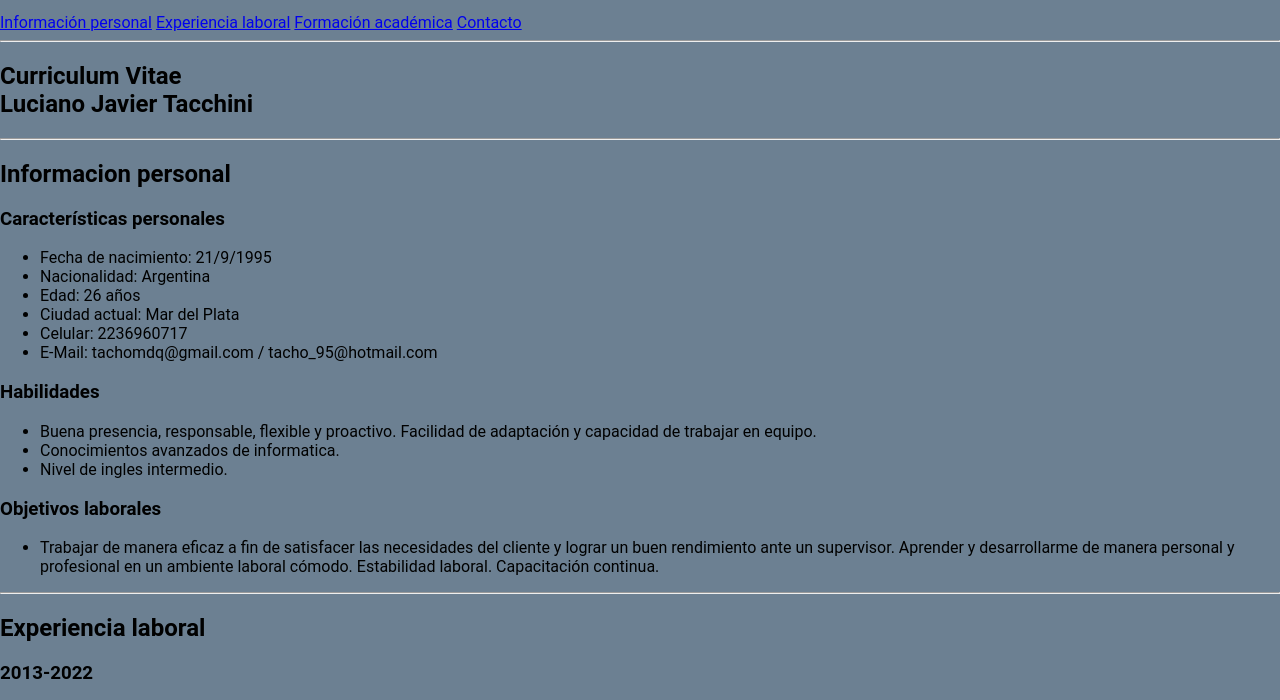
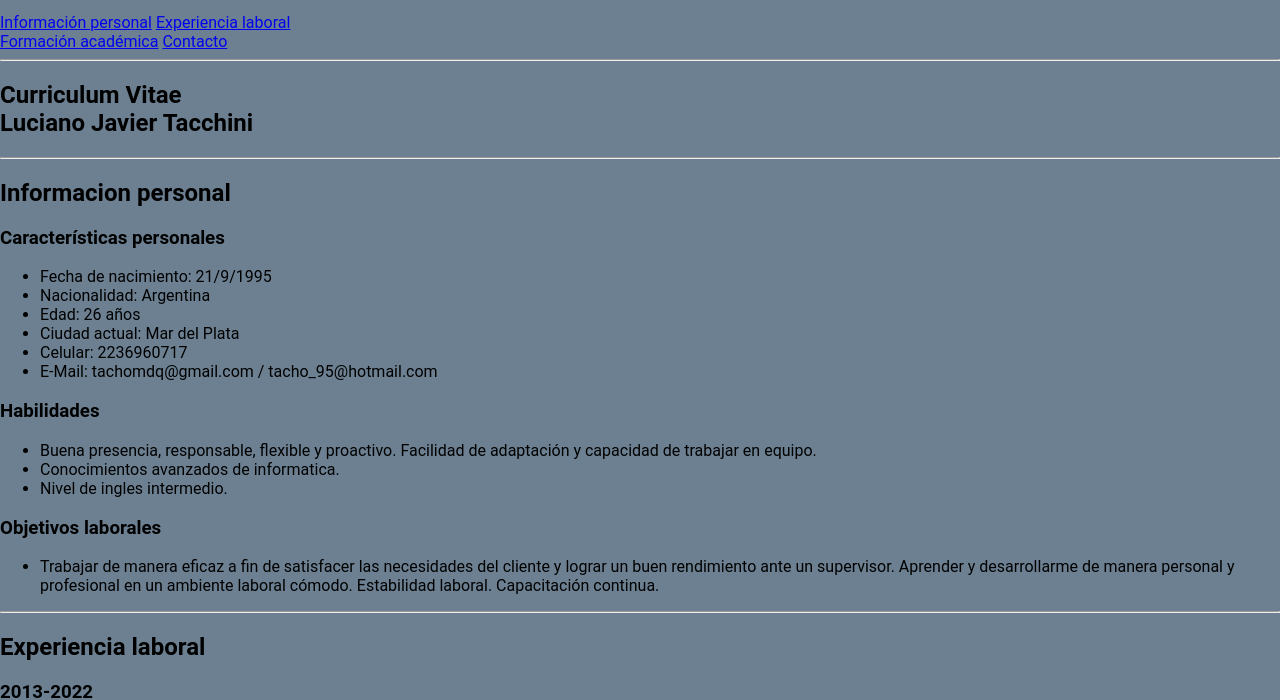
Before and after one commit to Tachomdq/CV, a plain HTML site: page index.html in a window 1280 px wide. Shown: the part 38-738 px from the top of the page. Drawn offline with Linux system fonts and the light colour scheme.

Commit message:
Solo un boludes

```diff
--- a/index.html
+++ b/index.html
@@ -14,7 +14,7 @@
         <p class="logo">Luciano J. Tacchini</p>
         <nav>
           <a href="#info">Información personal</a>
-          <a href="#experiencia">Experiencia laboral</a>
+          <a href="#experiencia">Experiencia laboral</a><br>
           <a href="#academica">Formación académica</a>
           <a href="#contacto">Contacto</a>
         </nav>
```
